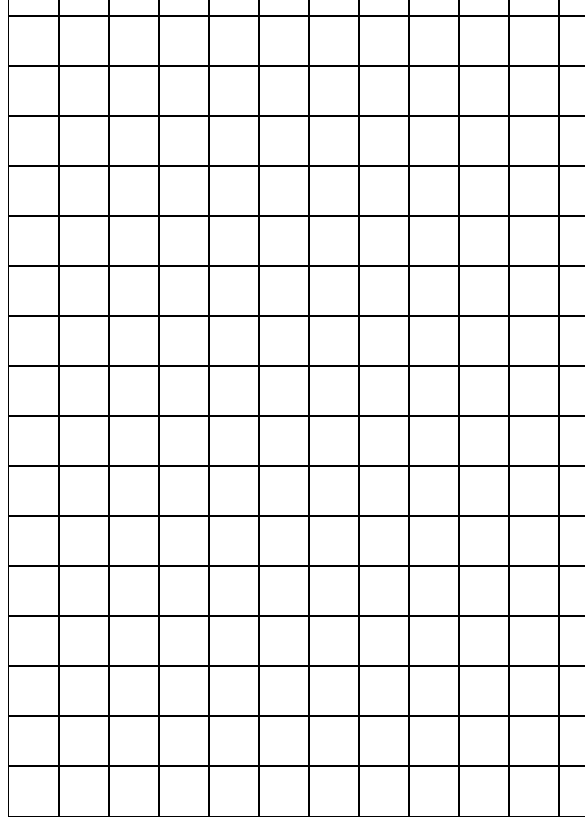
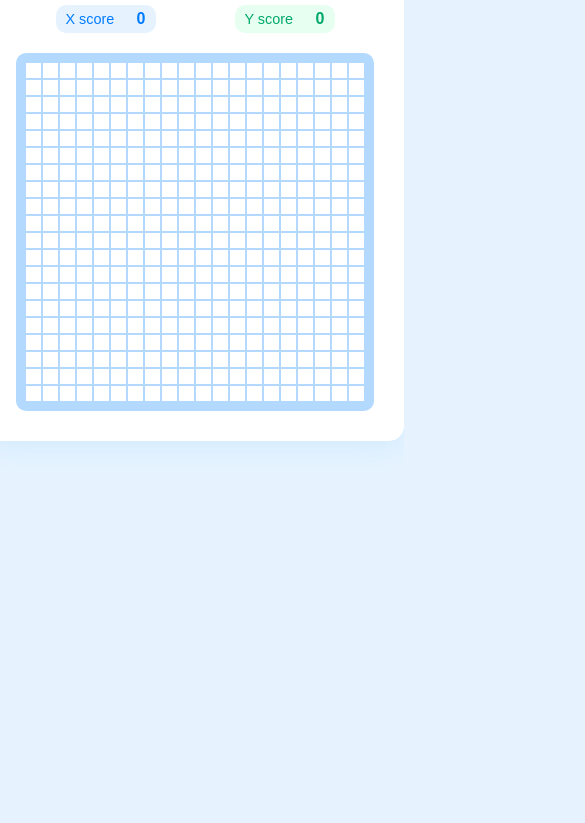
Before and after one commit to aymanebs/Tic_Tac_Toe, a plain HTML site: page index.html in a window 390 px wide. Shown: the part 252-1075 px from the top of the page, 585 px wide, since content can reach past the window. After the commit the page ends 844 px from the top, so only its background shows below. Drawn offline with Linux system fonts and the light colour scheme.

Commit message:
modified style + stored score in session

```diff
--- a/index.html
+++ b/index.html
@@ -4,13 +4,19 @@
     <meta charset="UTF-8">
     <meta name="viewport" content="width=device-width, initial-scale=1.0">
     <link rel="stylesheet" href="style.css">
-    <title>Document</title>
+    <title>Tic Tac Toe</title>
 </head>
 <body>
-    <section class="title">
-        <h1>Tic Tac toe</h1>
-    </section>
-    <div id="grid-container"></div>
-    <script src="script.js"></script>
+    <div class="container">
+        <section class="title">
+            <h1>Tic Tac Toe</h1>
+        </section>
+        <section class="scores">
+            <div>X score<span class="Xscore_display"> </span></div>
+            <div>Y score <span class="Oscore_display"> </span></div>
+        </section>
+        <div id="grid-container"></div>
+    </div>
+    <script src="script.js" defer></script>
 </body>
 </html>
--- a/script.js
+++ b/script.js
@@ -1,9 +1,21 @@
 let gridContainer = document.getElementById("grid-container");
+const Xscore_display = document.querySelector(".Xscore_display");
+const Oscore_display = document.querySelector(".Oscore_display");
+let gridMatrix = Array(20).fill(null).map(() => Array(20).fill(null));
+let currentPlayer = "X";
+let Xscore = parseInt(sessionStorage.getItem('Xscore')) || 0;
+let Oscore =parseInt(sessionStorage.getItem('Oscore')) || 0;
 
-let gridMatrix = Array(20)
-  .fill(null)
-  .map(() => Array(20).fill(null));
-let currentPlayer = "X";
+// stocking the scores in session
+
+Xscore_display.textContent = Xscore;
+Oscore_display.textContent = Oscore;
+
+sessionStorage.setItem('Xscore',Xscore);
+sessionStorage.setItem('Oscore',Oscore);
+
+
+// Loop to create the game board
 
 for (let i = 0; i < 400; i++) {
   const square = document.createElement("div");
@@ -16,6 +28,8 @@ for (let i = 0; i < 400; i++) {
   switchTurns(row, col, square);
 }
 
+// function to follow each player turn
+
 function switchTurns(row, col, square) {
   square.addEventListener("click", () => {
     if (gridMatrix[row][col] == null) {
@@ -27,75 +41,71 @@ function switchTurns(row, col, square) {
   });
 }
 
-
+// function to check win conditions
 
 function checkWin(row, col, currentPlayer) {
-  let hcounter = 0,vcounter = 0,dcounter = 0;
+  let hcounter = 0, vcounter = 0, dcounter1 = 0, dcounter2 = 0;
 
   for (let i = 1; i < 5; i++) {
-    if (col ==0 || gridMatrix[row][col] != gridMatrix[row][col - i]) {
+    if (col-i<0 || gridMatrix[row][col] != gridMatrix[row][col - i]) {
       break;
     }
     hcounter++;
   }
 
   for (let i = 1; i < 5; i++) {
-    if (col ==19 || gridMatrix[row][col] != gridMatrix[row][col + i]) {
+    if (col+i>19 || gridMatrix[row][col] != gridMatrix[row][col + i]) {
       break;
     }
     hcounter++;
   }
 
   for(let i=1;i<5;i++){
-    if( row == 0 || gridMatrix[row][col] != gridMatrix[row-i][col]){
+    if( row-i< 0 || gridMatrix[row][col] != gridMatrix[row-i][col]){
         break;
     }
     vcounter++;
   }
 
   for(let i=1;i<5;i++){
-    if( row == 19 ||gridMatrix[row][col] != gridMatrix[row+i][col]){
+    if( row+i > 19 ||gridMatrix[row][col] != gridMatrix[row+i][col]){
         break;
     }
     vcounter ++;
   }
 
   for(let i=1;i<5;i++){
-    if(row == 0 || col == 0 ||gridMatrix[row][col] != gridMatrix[row-i][col-i]){
+    if(row - i < 0 || col-i < 0 ||gridMatrix[row][col] != gridMatrix[row-i][col-i]){
         break;
     }
-    dcounter ++;
+    dcounter1 ++;
   }
 
   for(let i=1;i<5;i++){
-    if(row == 19 || col == 19 ||gridMatrix[row][col] != gridMatrix[row+i][col+i]){
+    if(row+i> 19 || col+i> 19 ||gridMatrix[row][col] != gridMatrix[row+i][col+i]){
         break;
     }
-    dcounter ++;
+    dcounter1 ++;
   }
 
   for(let i=1;i<5;i++){
-    if(row == 0 || col==19 ||gridMatrix[row][col] != gridMatrix[row-i][col+i]){
+    if(row-i < 0 || col+i>19 ||gridMatrix[row][col] != gridMatrix[row-i][col+i]){
         break;
     }
-    dcounter ++;
+    dcounter2 ++;
   }
 
   for(let i=1;i<5;i++){
-    if(row==19|| col ==0||gridMatrix[row][col] != gridMatrix[row+i][col-i]){
+    if(row+i>19|| col-i<0||gridMatrix[row][col] != gridMatrix[row+i][col-i]){
         break;
     }
-    dcounter++;
+    dcounter2 ++;
   }
 
 
-  if (hcounter == 4 || vcounter == 4 || dcounter == 4) {
+  if (hcounter == 4 || vcounter == 4 || dcounter1 == 4 || dcounter2 == 4) {
+    currentPlayer == "X" ? sessionStorage.setItem('Xscore',++Xscore) : sessionStorage.setItem('Oscore',++Oscore);
     alert(currentPlayer + " has won !");
+    location.reload();
   }
 }
-
-const squares = document.getElementsByClassName("square");
-
-// console.log(squares);
-
-// console.table(gridMatrix);
--- a/style.css
+++ b/style.css
@@ -1,18 +1,158 @@
-
-#grid-container{
-     display: grid;
-     grid-template-columns: repeat(20, 50px);
-     grid-template-rows: repeat(20, 50px);
+/* Reset default styles */
+* {
+    margin: 0;
+    padding: 0;
+    box-sizing: border-box;
 }
 
-.square{
-
-    width: 50px;
-    height: 50px;
-    border: 1px solid;
+body {
+    font-family: 'Arial', sans-serif;
+    background-color: #e6f3ff;  /* Light sky blue background */
     display: flex;
     justify-content: center;
     align-items: center;
-    font-size: 50px;
+    min-height: 100vh;
+}
+
+.container {
+    background-color: #ffffff;
+    border-radius: 15px;
+    box-shadow: 0 0 30px rgba(135, 206, 250, 0.3);  /* Light sky blue shadow */
+    padding: 30px;
+    text-align: center;
+}
+
+.title h1 {
+    color: #4a90e2;  /* Darker sky blue for title */
+    font-size: 3rem;
+    margin-bottom: 20px;
+}
+
+/* Updated styles for the score section */
+.scores {
+    display: flex;
+    justify-content: space-around;
+    margin-bottom: 20px;
+    font-size: 1.2rem;
+}
+
+.scores div {
+    padding: 10px 20px;
+    border-radius: 10px;
+    min-width: 150px;
+    display: flex;
+    justify-content: space-between;
+    align-items: center;
+}
+
+.scores div:first-child {
+    background-color: #e6f3ff;  /* Light blue background for X score */
+    color: #007bff;  /* Bright blue for X */
+}
+
+.scores div:last-child {
+    background-color: #e6fff0;  /* Light green background for O score */
+    color: #00a86b;  /* Green for O */
+}
+
+.Xscore_display, .Oscore_display {
+    font-weight: bold;
+    font-size: 1.4rem;
+    margin-left: 10px;
+}
+
+#grid-container {
+    display: grid;
+    grid-template-columns: repeat(20, 30px);
+    grid-template-rows: repeat(20, 30px);
+    gap: 2px;
+    background-color: #b3d9ff;  /* Medium sky blue for grid background */
+    padding: 10px;
+    border-radius: 10px;
+}
+
+.square {
+    width: 30px;
+    height: 30px;
+    border: none;
+    background-color: #ffffff;
+    display: flex;
+    justify-content: center;
+    align-items: center;
+    font-size: 18px;
+    font-weight: bold;
     cursor: pointer;
+    transition: background-color 0.3s ease, transform 0.1s ease;
 }
+
+.square:hover {
+    background-color: #e6f3ff;  /* Light sky blue on hover */
+    transform: scale(1.05);
+}
+
+.square:active {
+    background-color: #cce6ff;  /* Slightly darker sky blue when clicked */
+    transform: scale(0.95);
+}
+
+/* Style for X */
+.square:nth-child(odd):not(:empty) {
+    color: #007bff;  /* Bright blue for X */
+}
+
+/* Style for O */
+.square:nth-child(even):not(:empty) {
+    color: #00a86b;  /* Green for O, for contrast */
+}
+
+@media (max-width: 800px) {
+    #grid-container {
+        grid-template-columns: repeat(20, 20px);
+        grid-template-rows: repeat(20, 20px);
+    }
+
+    .square {
+        width: 20px;
+        height: 20px;
+        font-size: 14px;
+    }
+
+    .scores {
+        font-size: 1rem;
+    }
+
+    .scores div {
+        min-width: 120px;
+        padding: 8px 15px;
+    }
+
+    .Xscore_display, .Oscore_display {
+        font-size: 1.2rem;
+    }
+}
+
+@media (max-width: 500px) {
+    #grid-container {
+        grid-template-columns: repeat(20, 15px);
+        grid-template-rows: repeat(20, 15px);
+    }
+
+    .square {
+        width: 15px;
+        height: 15px;
+        font-size: 10px;
+    }
+
+    .scores {
+        font-size: 0.9rem;
+    }
+
+    .scores div {
+        min-width: 100px;
+        padding: 5px 10px;
+    }
+
+    .Xscore_display, .Oscore_display {
+        font-size: 1rem;
+    }
+}
```
